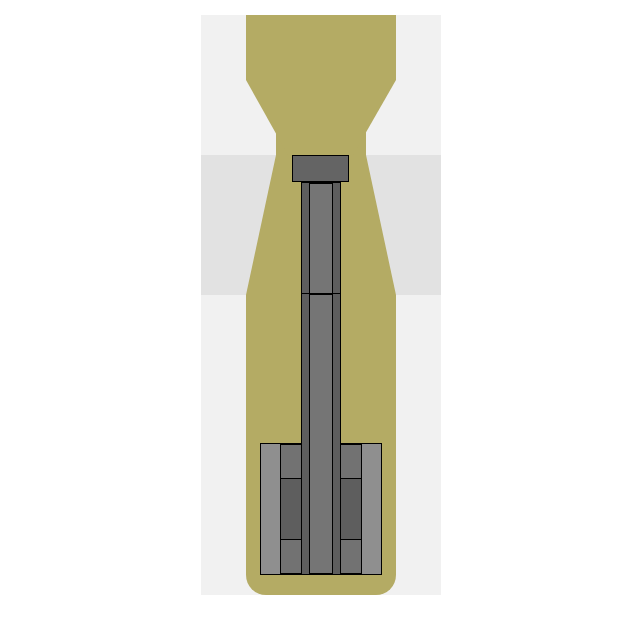
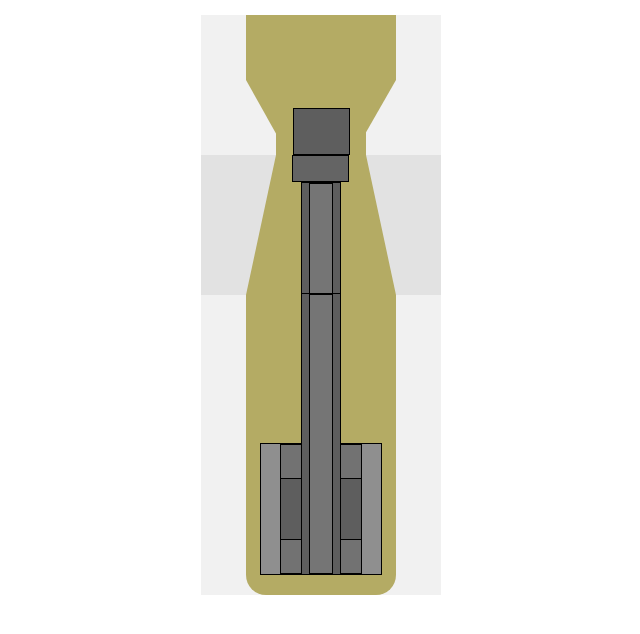
Before and after one commit to Santiigas/projetooppenheimer, a plain HTML site: page index.html in a window 1280 px wide. Shown: the whole page, without its empty margins (319-959 px from the left). Drawn offline with Linux system fonts and the light colour scheme.

Commit message:
Parte interna da bomba parte 4

```diff
--- a/index.css
+++ b/index.css
@@ -40,6 +40,10 @@ main{
 }
 
 #cauda > #cauda-filho{
+    display: flex;
+    flex-direction: column;
+    justify-content: center;
+    align-items: center;
     width: 150px;
     height: 75px;
     background-color: #B4AB64;
@@ -54,16 +58,27 @@ main{
     border-left: 42px solid transparent;
     border-right: 43px solid transparent;
     position: relative;
-    z-index: 1;
+    z-index: 0;
 }
 
 #cauda > #cauda-quadrado{
+    display: flex;
+    flex-direction: column;
+    justify-content: flex-end;
+    align-items: center;
     padding-top: 50px;
     height: 90px;
     width: 90px;
     background-color: #B4AB64;
     position: absolute;
     z-index: 0;
+}
+
+#caixa-dentro-triangulo{
+    border: 1px solid black;
+    width: 55px;
+    height: 45px;
+    background-color: #5e5e5e;
 }
 
 /*--> Estrutura interna*/
@@ -100,7 +115,6 @@ main{
     height: 25px;
     background-color: #646464;
 }
-
 
 #pescoco > #pescoco-triangulo > #alinhamento2{
     padding-left: 25px;
--- a/index.html
+++ b/index.html
@@ -9,9 +9,13 @@
 <body>
     <main>
         <div id="cauda" class="estrutura-base">
-            <div id="cauda-filho"></div>
-            <div id="cauda-triangulo"></div>
-            <div id="cauda-quadrado"></div>
+            <div id="cauda-filho">
+            </div>
+            <div id="cauda-triangulo">
+            </div>
+            <div id="cauda-quadrado">
+                <div id="caixa-dentro-triangulo"></div>
+            </div>
         </div>
 
         <div id="pescoco" class="estrutura-base">
```
